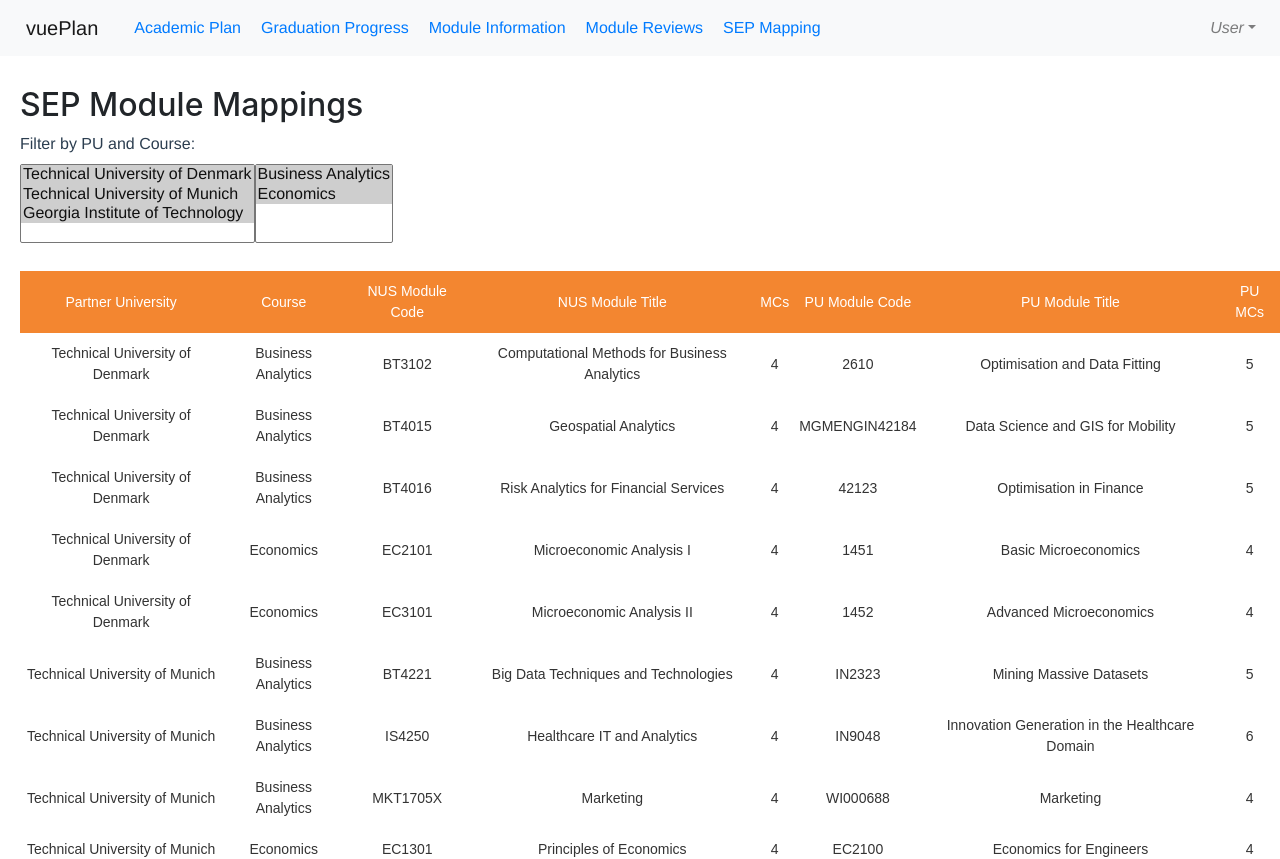
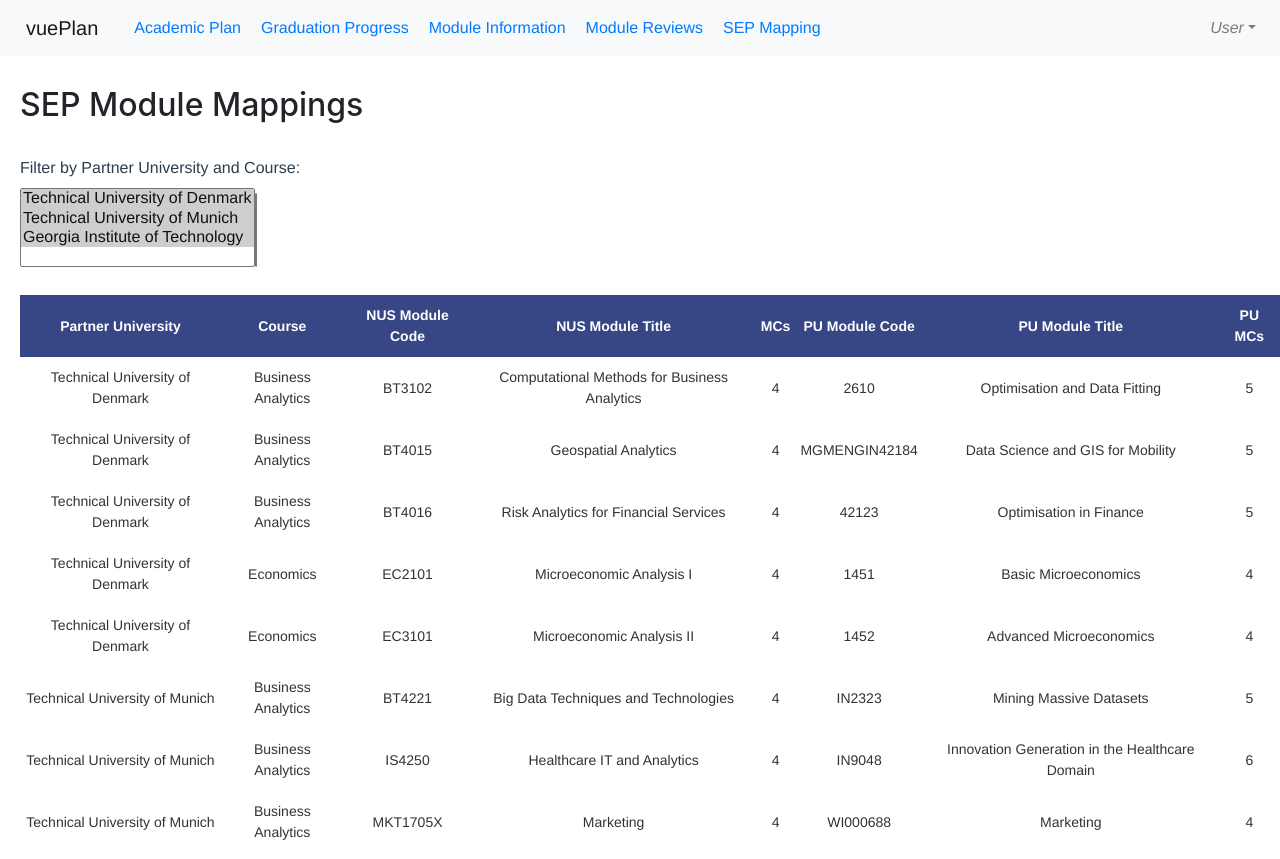
Before and after one commit to ValaryLim/vueplan, a Vue app: page /sepmapping in a window 1280 px wide. Shown: the top 859 px of the page. Built offline with nearby package versions, Linux system fonts and the light colour scheme.

Commit message:
added a dynamic filter by pu

```diff
--- a/src/App.vue
+++ b/src/App.vue
@@ -6,6 +6,7 @@
         <router-view></router-view>
       </div>
     </div>
+    <SEPMapping :allmajors="allmajors"></SEPMapping>
   </div>
 </template>
 
--- a/src/components/Navbar.vue
+++ b/src/components/Navbar.vue
@@ -33,5 +33,6 @@
 <style>
     a {
         padding: 10px;
+
     }
 </style>
--- a/src/components/sepmapping/SEPMapping.css
+++ b/src/components/sepmapping/SEPMapping.css
@@ -1,17 +1,17 @@
 /* table generator */
 
+/* SEPMapping filters for PU and University */
 #filters {
   text-align: left;
 }
 
+/* headers for Grad Progress tables */
 h3 {
   text-align: left;
 }
 
 table {
   align-items: left;
-  /*margin-left: auto;
-  margin-right: auto;*/
   border-collapse:collapse;
   border-spacing:0;
   border-color:#aaa;
@@ -19,9 +19,9 @@
 
 /* table header */
 th {
-  font-family:Arial, sans-serif;
+  font-family: Avenir, Helvetica, Arial, sans-serif;
   font-size:14px;
-  font-weight:normal;
+  font-weight:bold;
   padding:10px 5px;
   border-style:solid;
   border-width:0px;
@@ -29,14 +29,14 @@
   word-break:normal;
   border-color:#aaa;
   color:#fff;
-  background-color:#f38630;
+  background-color:#374785;
   text-align:center;
   vertical-align:middle;
 }
 
 /* table data */
-td, p {
-  font-family:Arial, sans-serif;
+td {
+  font-family: Avenir, Helvetica, Arial, sans-serif;
   font-size:14px;
   padding:10px 5px;
   border-style:solid;
--- a/src/components/sepmapping/SEPMapping.html
+++ b/src/components/sepmapping/SEPMapping.html
@@ -7,25 +7,27 @@
 
   <body>
     <h2>SEP Module Mappings </h2>
+    <br>
 
-    <div id="app" >
+    <div id="app">
       <div id = "filters">
         <!-- Labels -->
-        <label for="Pus">Filter by PU and Course:</label>
+        <label for="Pus">Filter by Partner University and Course:</label>
         <label for="Courses"></label>
         <br>
 
         <!-- Filter by PU -->
         <select v-model='pus' multiple>
-          <option>Technical University of Denmark</option>
-          <option>Technical University of Munich</option>
-          <option>Georgia Institute of Technology</option>
+          <option :modules="modules" v-for="module in unique(modules, 'pu')">
+            {{ module.pu }}
+          </option>
         </select>
 
         <!-- Filter by Course -->
         <select v-model='courses' multiple>
-          <option>Business Analytics</option>
-          <option>Economics</option>
+          <option v-for="(value, name) in allmajors">
+            {{ name }}
+          </option>
         </select>
         <br> <br>
       </div>
@@ -45,7 +47,7 @@
           </tr>
         </thead>
 
-          <!-- table body -->
+        <!-- table body -->
         <tbody :modules="modules" pus="pus" courses="courses">
           <tr v-for="module in modules" v-show="courses.includes(module.course) && pus.includes(module.pu)">
             <td>{{module.pu}}</td>
--- a/src/components/sepmapping/SEPMapping.vue
+++ b/src/components/sepmapping/SEPMapping.vue
@@ -6,6 +6,30 @@
 export default {
     name: "App",
     display: "SEP Mappings",
+    props: {
+        allmajors: {
+            type: Array,
+            required: true,
+        }
+    },
+
+    computed: {
+        /* unique function that returns unique pus */
+        unique () {
+            return function (arr, key) {
+                var output = []
+                var usedKeys = {}
+                for (var i = 0; i < arr.length; i++) {
+                    if (!usedKeys[arr[i][key]]) {
+                        usedKeys[arr[i][key]] = true
+                        output.push(arr[i])
+                    }
+                }
+                return output
+            }
+        }
+    },
+
     data() {
         return {
             courses: ['Business Analytics', 'Economics'],
```
